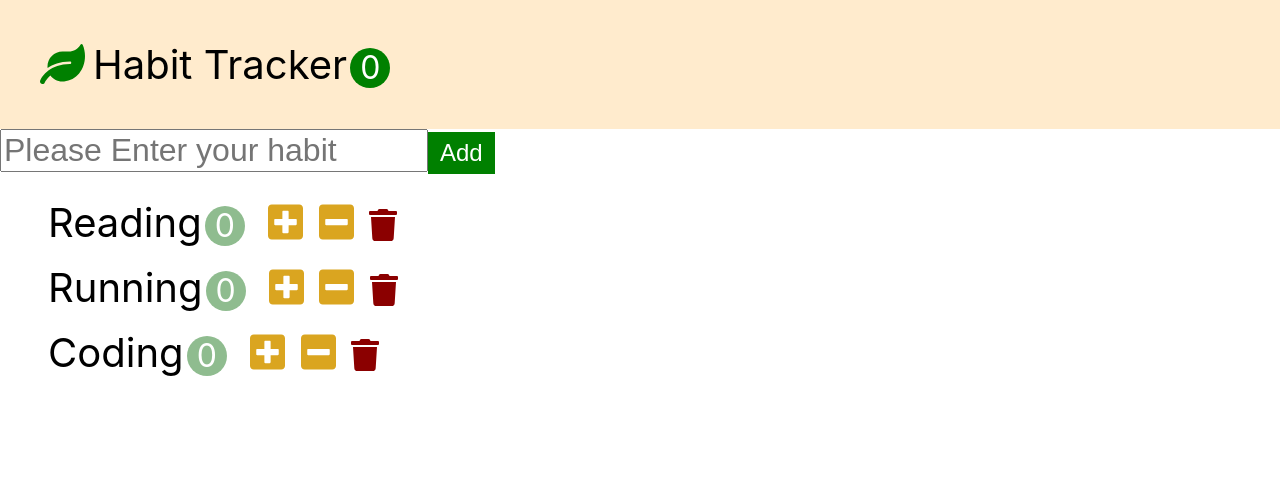
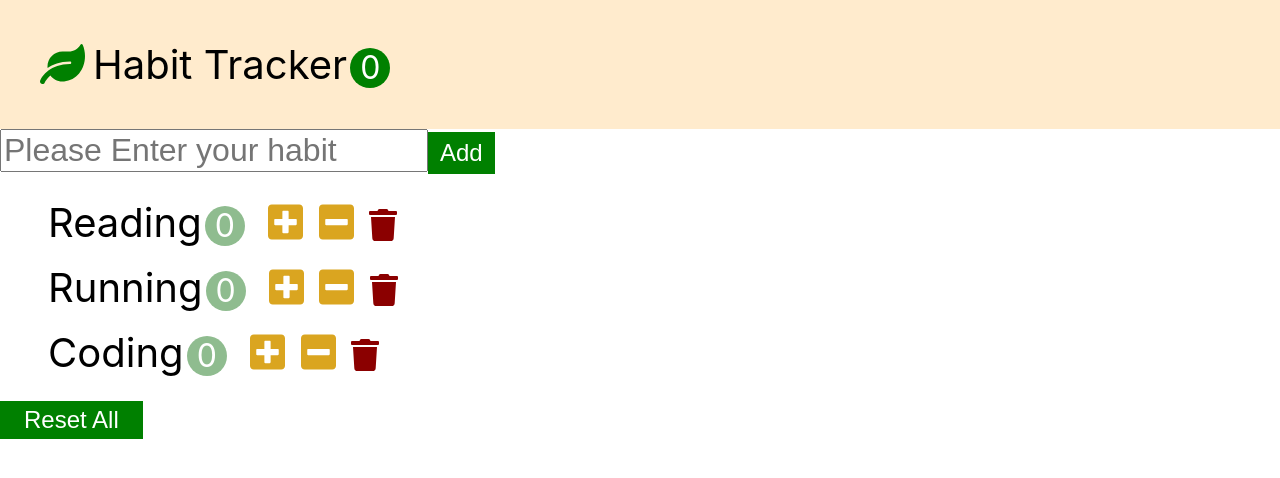
Before and after one commit to gajeong/habit-tracker, a React (Create React App) app: page / in a window 1280 px wide. Shown: the top 478 px of the page. Built offline with nearby package versions, Linux system fonts and the light colour scheme.

Commit message:
reset func

```diff
--- a/src/App.css
+++ b/src/App.css
@@ -118,3 +118,10 @@
   font-size: 2rem;
   color: darkred;
 }
+
+.habit-reset {
+  font-size: 1.5rem;
+  padding: 0.2em 1em;
+  background-color: green;
+  color: white;
+}
--- a/src/app.jsx
+++ b/src/app.jsx
@@ -35,6 +35,14 @@
     this.setState({ habits });
   };
 
+  handleReset = ()=>{
+    const habits = this.state.habits.map(habit=>{
+      habit.count = 0;
+      return habit
+    });
+    this.setState(habits)
+  }
+
   render() {
     return (
       <>
@@ -47,6 +55,7 @@
           onDecrement={this.handleDecrement}
           onDelete={this.handleDelete}
           onAdd={this.handleAdd}
+          onReset = {this.handleReset}
         />
       </>
     );
--- a/src/components/habits.jsx
+++ b/src/components/habits.jsx
@@ -30,6 +30,7 @@
             />
           ))}
         </ul>
+        <button className="habit-reset" onClick={this.props.onReset}>Reset All</button>
       </>
     );
   }
```
